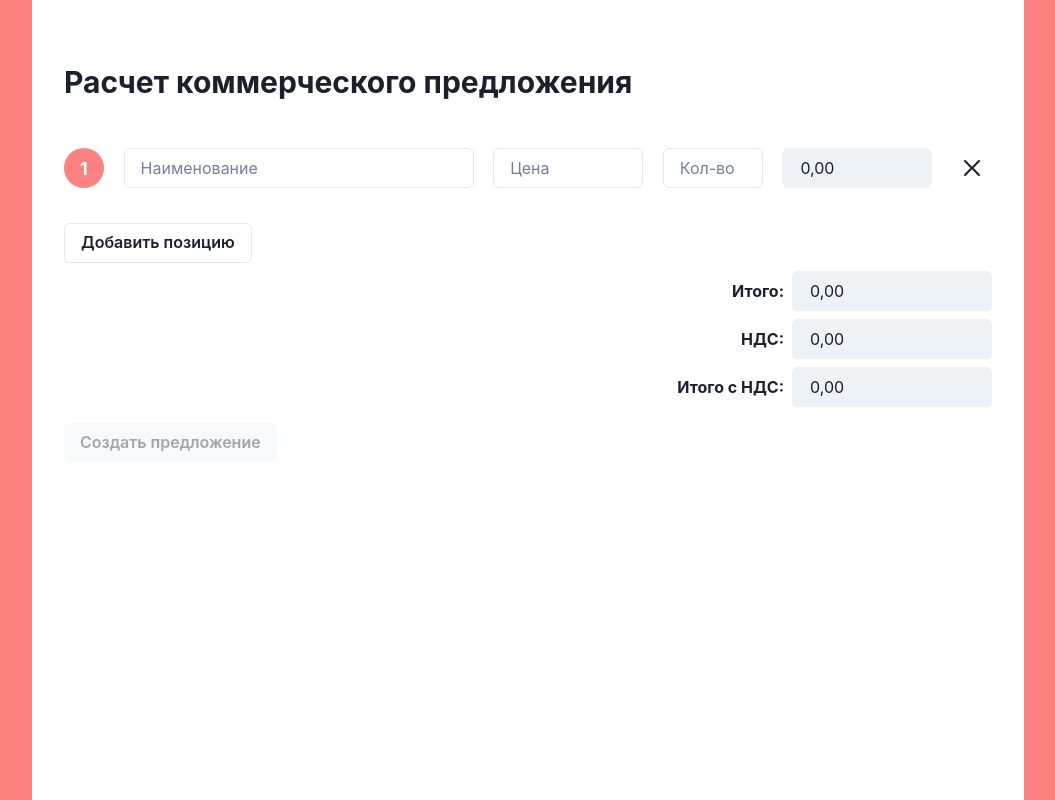
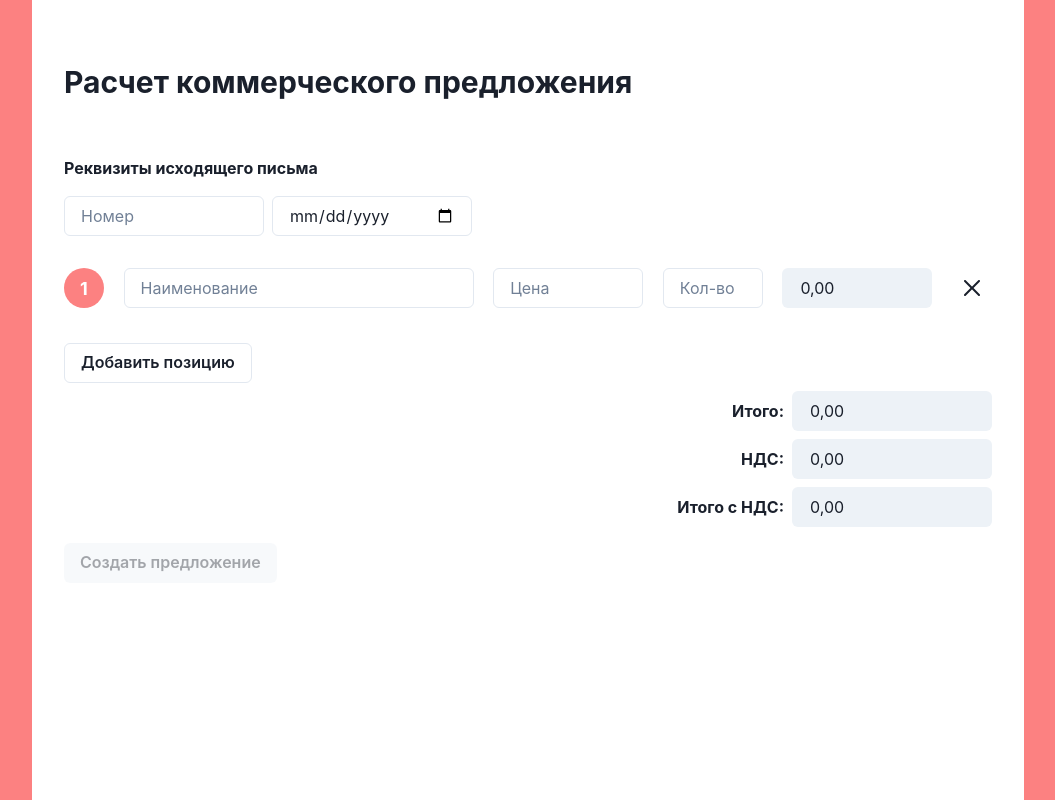
Before and after one commit to Efim-Maisak/kp-form, a React (Create React App) app: page / in a window 1280 px wide. Shown: the whole page, without its empty margins (112-1167 px from the left). Built offline with nearby package versions, Linux system fonts and the light colour scheme.

Commit message:
added letter inputs

```diff
--- a/src/components/ActiveForm/ActiveForm.js
+++ b/src/components/ActiveForm/ActiveForm.js
@@ -1,6 +1,6 @@
 import React from "react";
 import { Formik, Field, Form, ErrorMessage, FieldArray } from 'formik';
-import { Flex, Input, Box, Text, IconButton, Heading, Button as ChakraButton } from '@chakra-ui/react';
+import { Flex, VStack, Input, Box, Text, IconButton, Heading, Button as ChakraButton } from '@chakra-ui/react';
 import { CloseIcon } from '@chakra-ui/icons'
 import SubTotalField from "../SubTotalField/SubTotalField";
 import TotalField from "../TotalField/TotalField";
@@ -11,6 +11,8 @@ import TotalWithNdsField from "../TotalWithNdsField/TotalWithNdsField";
 const ActiveForm = () => {
 
     const initialValues = {
+        outgoing_number: "",
+        outgoing_date: "",
         goods: [
           {
             name: "",
@@ -66,6 +68,41 @@ const ActiveForm = () => {
             >
                 {({ values, isSubmitting, errors }) => (
                 <Form>
+                    <VStack maxW="500px" py="16px">
+                        <Box py="8px" alignSelf="flex-start">
+                        <Text fontWeight="bold">Реквизиты исходящего письма</Text>
+                        </Box>
+                        <Flex w="100%" flexDirection="row" justifyContent="flex-start">
+                            <Box w="200px" mr="8px">
+                                <Field
+                                w="100%"
+                                name={`outgoing_number`}
+                                placeholder="Номер"
+                                focusBorderColor="red.200"
+                                autoComplete="off"
+                                type="text"
+                                as={Input}
+                                validate={validateName}
+                                />
+                                <ErrorMessage
+                                name={`outgoing_number`}
+                                component={Box}
+                                className="field-error"
+                                color="red"
+                                fontSize="14px"
+                                />
+                            </Box>
+                            <Box w="200px">
+                                <Field
+                                w="100%"
+                                name={`outgoing_date`}
+                                focusBorderColor="red.200"
+                                type="date"
+                                as={Input}
+                                />
+                            </Box>
+                        </Flex>
+                    </VStack>
                 <FieldArray name="goods">
                     {({ insert, remove, push }) => (
                     <div>
--- a/src/components/NdsField/NdsField.js
+++ b/src/components/NdsField/NdsField.js
@@ -1,4 +1,4 @@
-import React, {useEffect} from "react";
+import React, {useEffect, useMemo} from "react";
 import { Field, useField, useFormikContext } from 'formik';
 
 const NdsField = (props) => {
@@ -10,11 +10,13 @@ const NdsField = (props) => {
 
     const [field] = useField(props);
 
-    const ndsCount = (values) => {
+    const ndsCount = useMemo( () => {
+        return (values) => {
         const parseValue = (value) => parseFloat(value.replaceAll(/[^\d.,]/g, "").replace(",", "."));
         const nds = (parseValue(values.total) * 20) / 100;
         return nds.toLocaleString('ru-RU', { minimumFractionDigits: 2, maximumFractionDigits: 2 });
-    }
+        }
+    }, [values.total]);
 
     useEffect(() => {
         if(values.total) {
--- a/src/components/SubTotalField/SubTotalField.js
+++ b/src/components/SubTotalField/SubTotalField.js
@@ -1,4 +1,4 @@
-import React, {useEffect} from "react";
+import React, {useEffect, useMemo} from "react";
 import { Field, useField, useFormikContext } from 'formik';
 
 
@@ -11,11 +11,15 @@ const SubTotalField = (props) => {
 
     const [field] = useField(props);
 
-    const subTotalCount = (price, amount) => {
-        const multiplicated = (parseFloat(price.replace(",", ".")) * Number(amount)).toFixed(2);
-        const formattedNumber = parseFloat(multiplicated).toLocaleString('ru-RU', { minimumFractionDigits: 2, maximumFractionDigits: 2 })
-        return formattedNumber;
-    }
+    const subTotalCount = useMemo( () => {
+      return (price, amount) => {
+      if (typeof price === "string") {
+          const multiplicated = (parseFloat(price.replace(",", ".")) * Number(amount)).toFixed(2);
+          const formattedNumber = parseFloat(multiplicated).toLocaleString('ru-RU', { minimumFractionDigits: 2, maximumFractionDigits: 2 });
+          return formattedNumber;
+        }
+      };
+    }, [values.goods[props.index].price, values.goods[props.index].amount]);
 
     useEffect(() => {
       if (
--- a/src/components/TotalField/TotalField.js
+++ b/src/components/TotalField/TotalField.js
@@ -12,12 +12,14 @@ const TotalField = (props) => {
     const [field] = useField(props);
 
     const countTotal = (values) => {
-        const parseValue = (value) => parseFloat(value.replaceAll(/[^\d.,]/g, "").replace(",", "."));
-        const filtered = values.goods.filter( item => item.subtotal !== "");
-        const total = filtered.reduce((acc, curr) => {
-            return acc + parseValue(curr.subtotal);
+        if(values && values.goods && values.goods.length >  0) {
+          const parseValue = (value) => parseFloat(value.replaceAll(/[^\d.,]/g, "").replace(",", "."));
+          const filtered = values.goods.filter( item => item.subtotal !== "");
+          const total = filtered.reduce((acc, curr) => {
+          return acc + parseValue(curr.subtotal);
         }, 0);
         return total.toLocaleString('ru-RU', { minimumFractionDigits: 2, maximumFractionDigits: 2 });
+        }
     };
 
     useEffect(() => {
--- a/src/components/TotalWithNdsField/TotalWithNdsField.js
+++ b/src/components/TotalWithNdsField/TotalWithNdsField.js
@@ -1,4 +1,4 @@
-import React, {useEffect} from "react";
+import React, {useEffect, useMemo} from "react";
 import { Field, useField, useFormikContext } from 'formik';
 
 const TotalWithNdsField = (props) => {
@@ -10,11 +10,13 @@ const TotalWithNdsField = (props) => {
 
     const [field] = useField(props);
 
-    const totalCount = (values) => {
+    const totalCount = useMemo (() => {
+        return (values) => {
         const parseValue = (value) => parseFloat(value.replaceAll(/[^\d.,]/g, "").replace(",", "."));
         const total = parseValue(values.total) + parseValue(values.nds);
         return total.toLocaleString('ru-RU', { minimumFractionDigits: 2, maximumFractionDigits: 2 });
-    }
+        }
+    }, [values.total, values.nds]);
 
     useEffect(() => {
         if(values.total && values.nds) {
```
Also changed, not shown: 1 other file (tests, documents, lock files or other folders).
